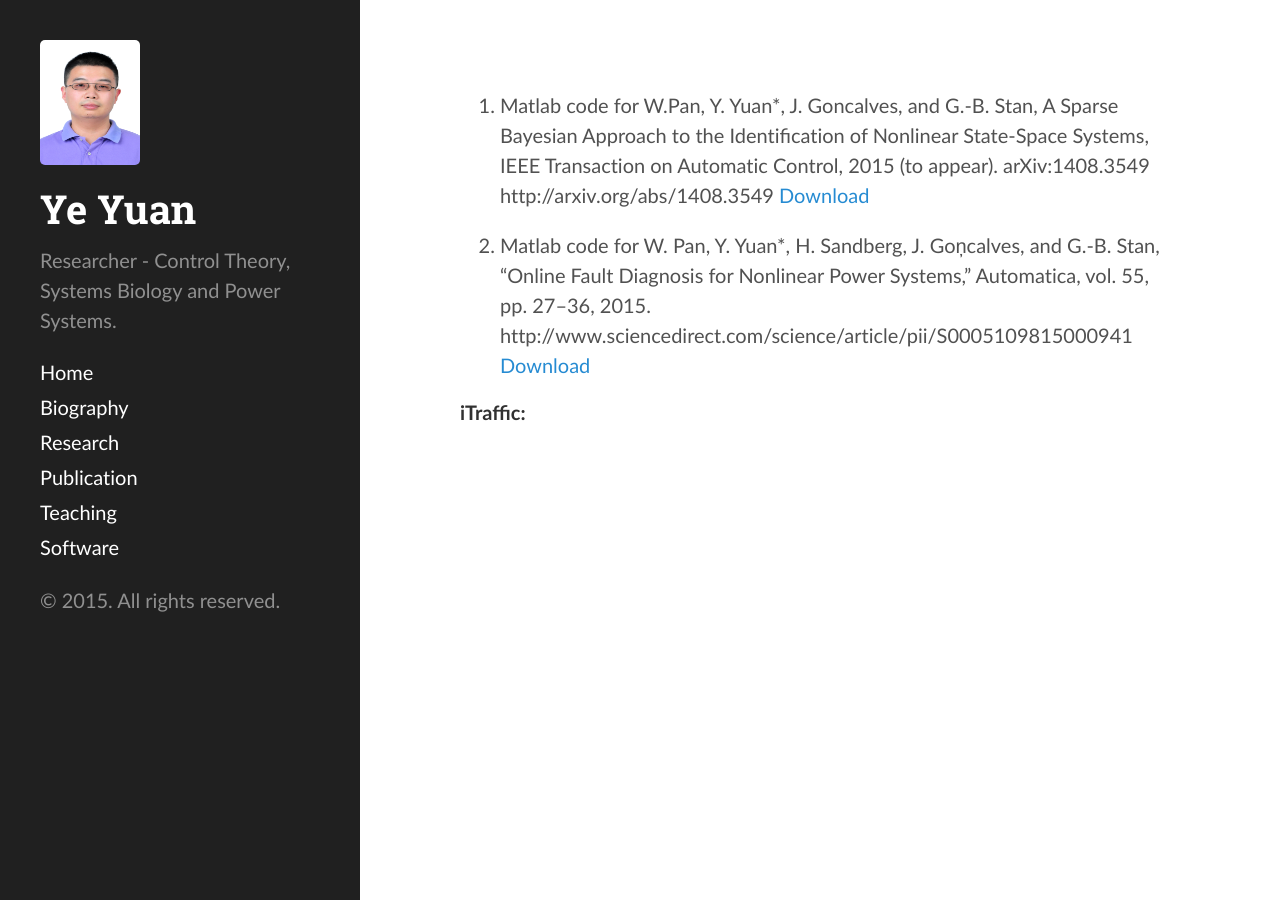
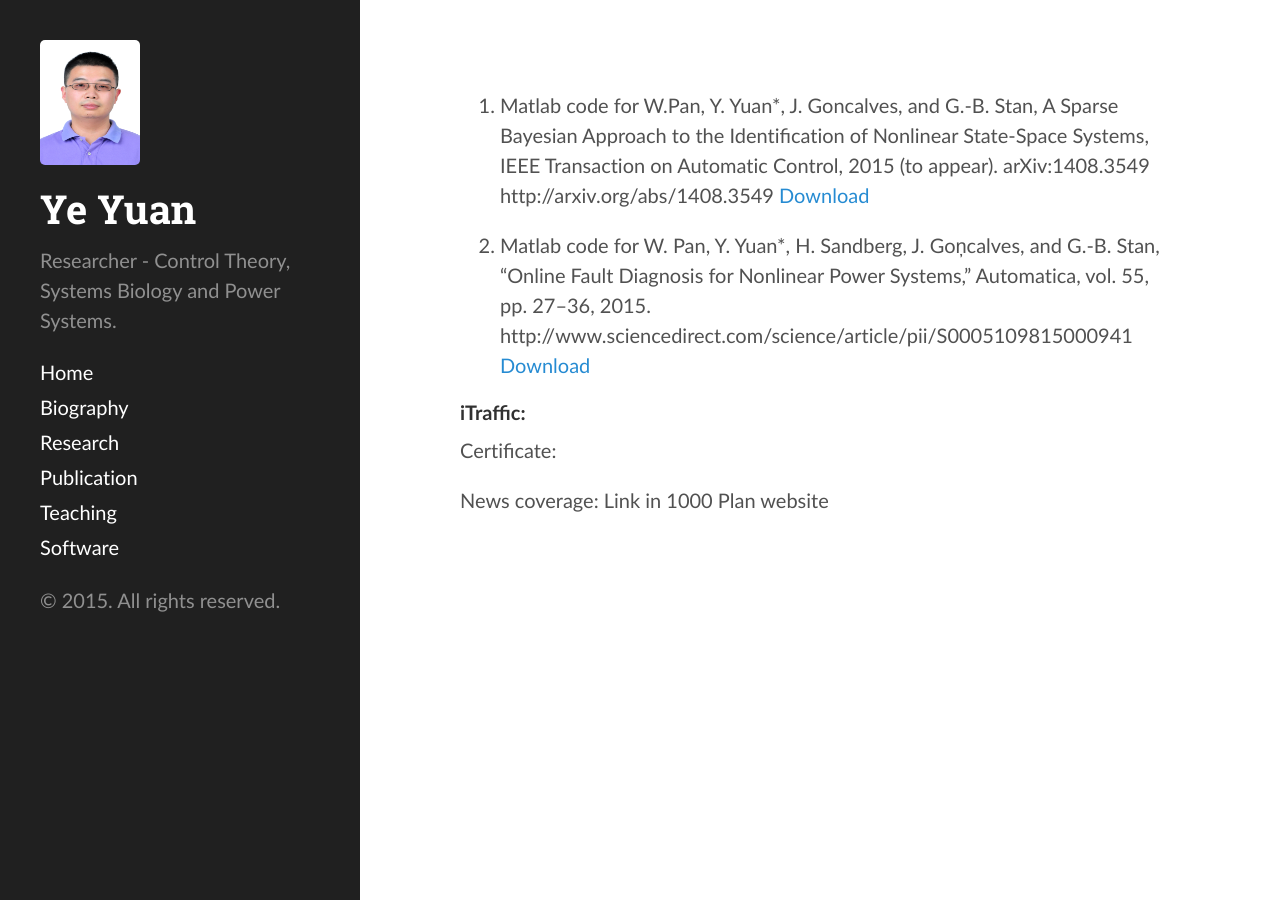
Before and after one commit to yy311/yy311.github.io, a Jekyll site: the page built from software.md, in a window 1280 px wide. Built offline with Jekyll 4.4.1, drawn with Linux system fonts in a browser that asks for light colours.

Commit message:
Update software.md

```diff
--- a/software.md
+++ b/software.md
@@ -11,3 +11,13 @@ layout: page
 
 
 #### iTraffic:
+
+
+
+
+Certificate:
+
+
+
+
+News coverage: Link in 1000 Plan website
```
